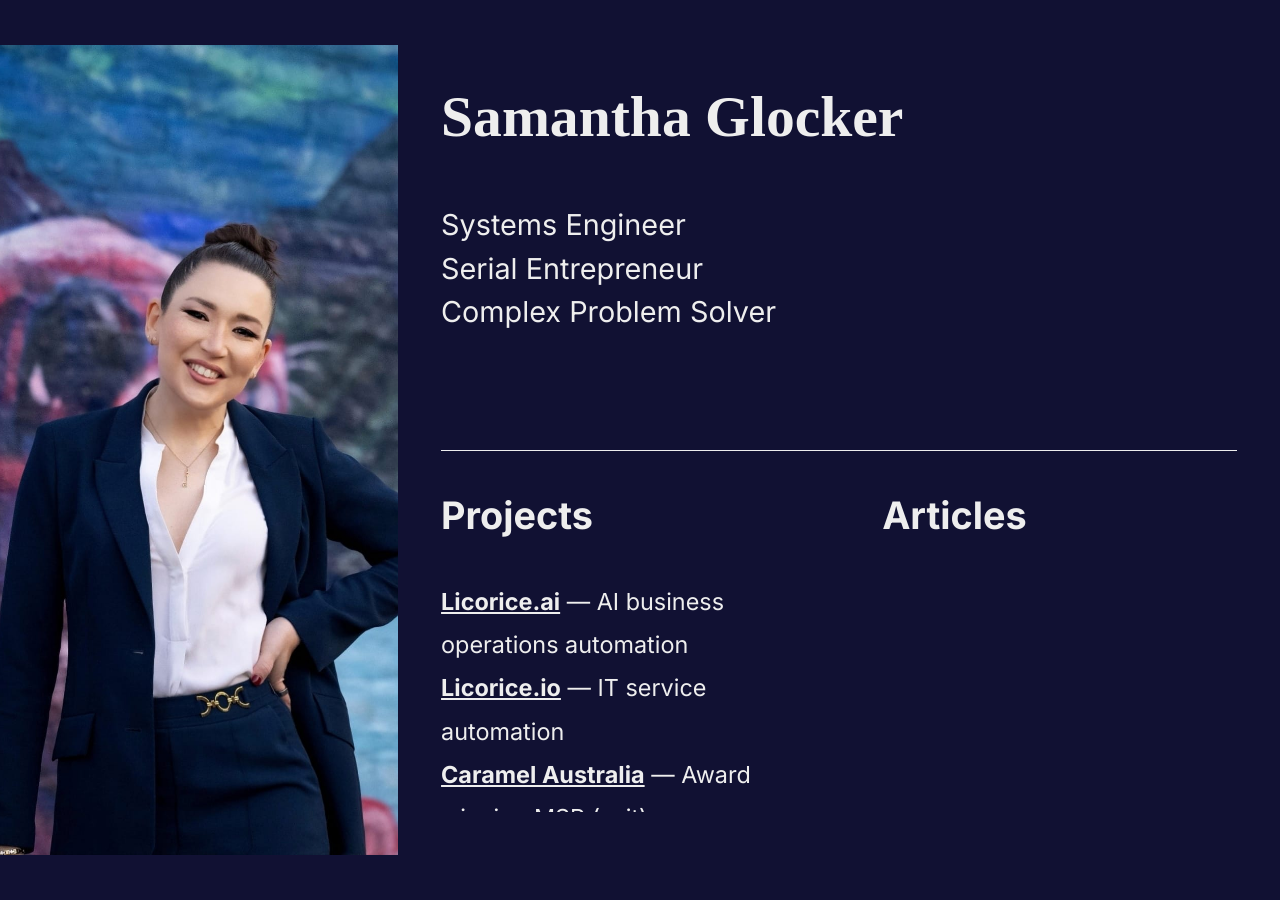
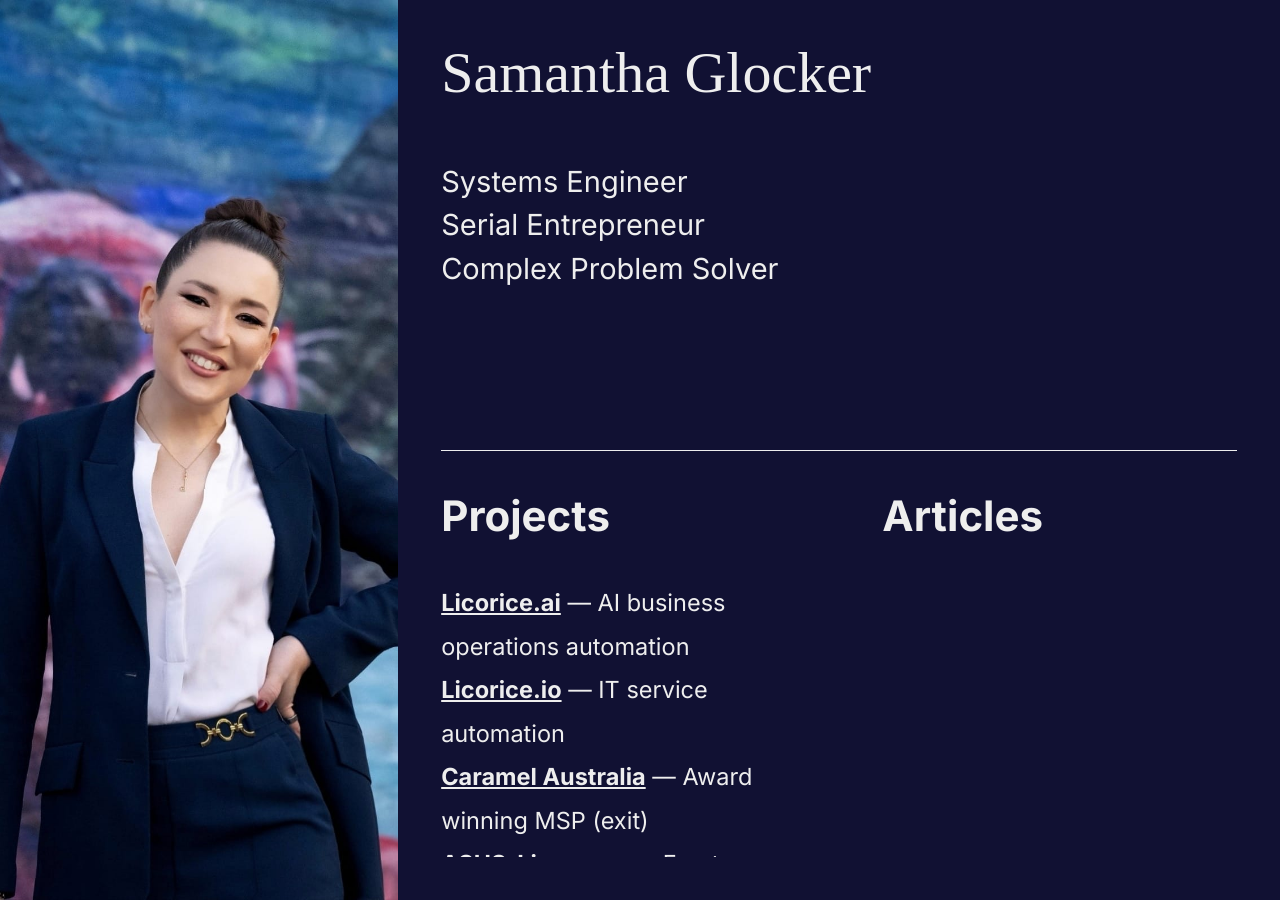
Before and after one commit to sammilucia/sammilucia.github.io, a Jekyll site: the page built from index.md, in a window 1280 px wide. Built offline with Jekyll 4.4.1, drawn with Linux system fonts in a browser that asks for light colours; some web fonts are replaced.

Commit message:
shrink it

```diff
--- a/_data/projects.yml
+++ b/_data/projects.yml
@@ -24,7 +24,7 @@
 
 - name: Hogwarts Legacy
   url: https://www.nexusmods.com/hogwartslegacy/mods/660
-  description: Unreal Engine fixes
+  description: Unreal Engine and WB Games Montreal Plugin fixes
 
 - name: 'Star Wars Jedi: Fallen Order'
   url: https://www.nexusmods.com/starwarsjedifallenorder/mods/778
--- a/assets/css/styles.css
+++ b/assets/css/styles.css
@@ -8,23 +8,21 @@
 	box-sizing: border-box;
 }
 
-html {
-    zoom: 0.9;
+html, body {
 	height: 100%;
 	overflow: hidden;
 }
 
 body {
-    height: 100%;
 	background-color: #113;
 	display: flex;
 	align-items: center;
 	justify-content: center;
 	font-family: 'Inter', sans-serif;
-	font-size: 26px;
+	font-size: 23.5px;
 	font-weight: 400;
 	color: #eee;
-	line-height: 48px;
+	line-height: 43.5px;
 }
 
 .container {
@@ -44,7 +42,7 @@ body {
 	flex: 2;
 	display: flex;
 	flex-direction: column;
-	padding: 48px;
+	padding: 43.5px;
 	overflow-y: auto;
 }
 
@@ -65,14 +63,14 @@ body {
 
 .top-row {
 	flex-direction: column;
-	padding-bottom: 48px;
+	padding-bottom: 43.5px;
 	overflow-y: none;
 }
 
 .bottom-row {
 	flex-direction: row;
 	border-top: 1px solid #eee;
-	padding-top: 48px;
+	padding-top: 43.5px;
 	overflow-y: auto;
 }
 
@@ -83,28 +81,29 @@ body {
 }
 
 .inner-left {
-	padding-right: 48px;
+	padding-right: 43.5px;
 }
 
 .inner-right {
-	padding-left: 48px;
+	padding-left: 43.5px;
 }
 
 h1 {
 	font-family: 'GFS Didot', serif;
-	font-size: 64px;
-	line-height: 64px;
-	margin: 0 0 64px 0;
+    font-weight: 400;
+	font-size: 58px;
+	line-height: 58px;
+	margin: 0 0 58px 0;
 }
 
 .subtitle {
-	font-size: 32px;
+	font-size: 29px;
 }
 
 h2 {
 	font-size: 42px;
 	font-weight: 600;
-	margin-bottom: 48px;
+	margin-bottom: 43.5px;
 }
 
 ul {
@@ -159,7 +158,7 @@ a:hover, a:focus {
 
 .simplebar-scrollbar::before {
     background: #3E3E5A !important;
-    width: 32px !important;
+    width: 29px !important;
     border-radius: 0 !important; /* Remove rounded borders */
 }
 
```
